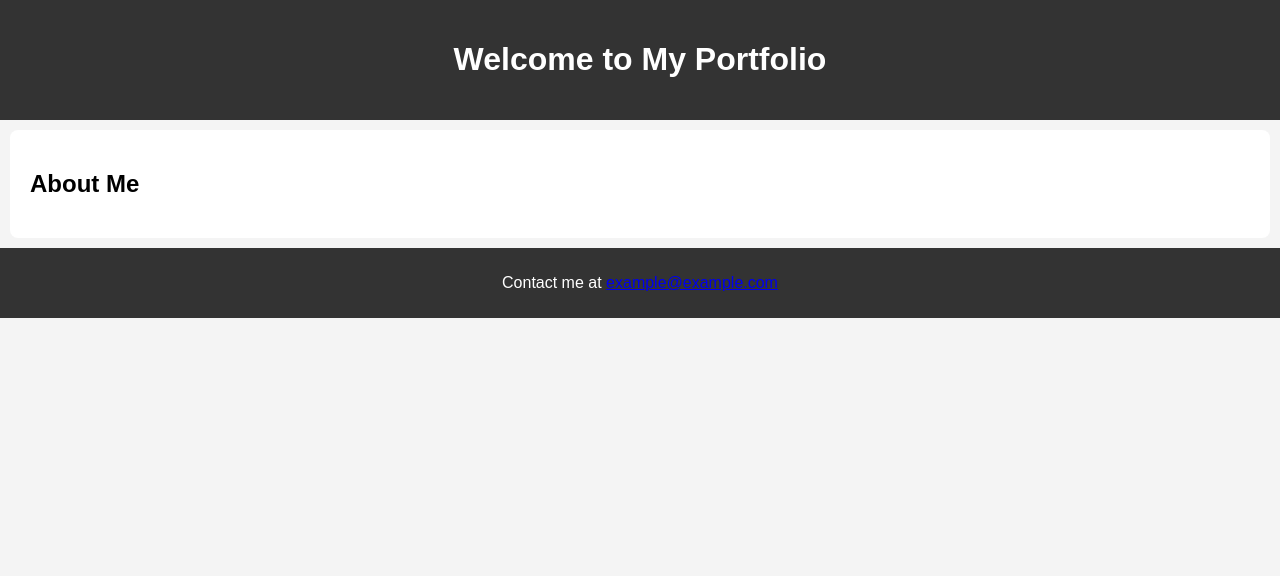
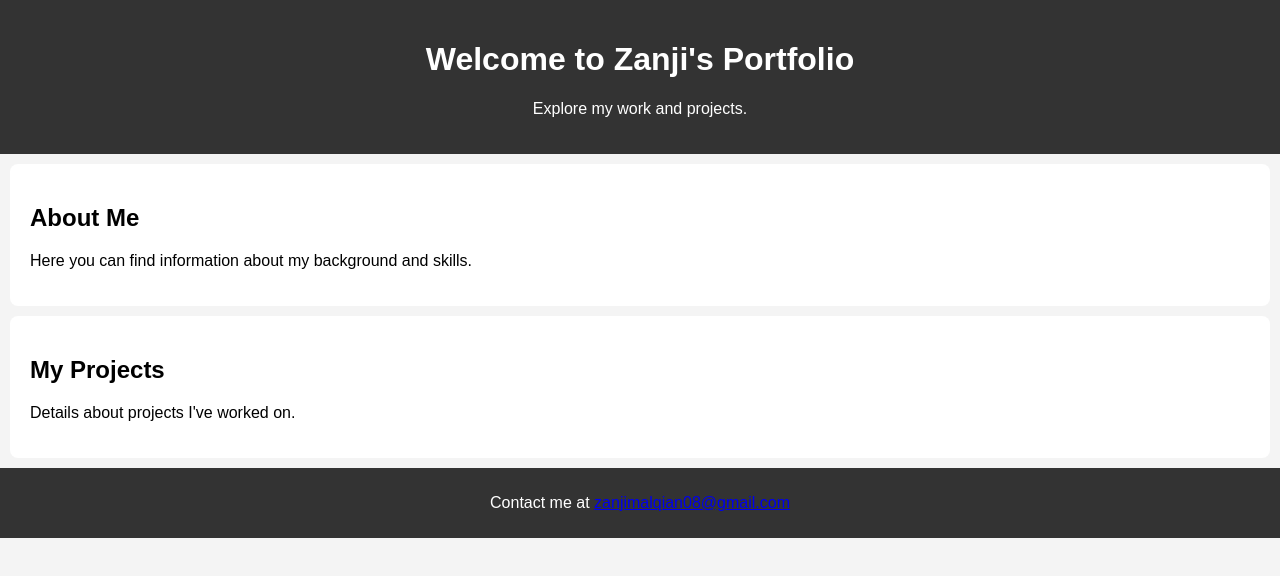
Before and after one commit to zanji-malqian/portfolio, a plain HTML site: page index.html in a window 1280 px wide. Drawn offline with Linux system fonts and the light colour scheme.

Commit message:
Update index.html

```diff
--- a/index.html
+++ b/index.html
@@ -3,19 +3,24 @@
 <head>
     <meta charset="UTF-8">
     <meta name="viewport" content="width=device-width, initial-scale=1.0">
-    <title>My Portfolio</title>
-    <!-- Link ke file CSS -->
+    <title>Zanji's Portfolio</title>
     <link rel="stylesheet" href="styles.css">
 </head>
 <body>
     <header>
-        <h1>Welcome to My Portfolio</h1>
+        <h1>Welcome to Zanji's Portfolio</h1>
+        <p>Explore my work and projects.</p>
     </header>
-    <section>
+    <section id="about">
         <h2>About Me</h2>
+        <p>Here you can find information about my background and skills.</p>
+    </section>
+    <section id="projects">
+        <h2>My Projects</h2>
+        <p>Details about projects I've worked on.</p>
     </section>
     <footer>
-        <p>Contact me at <a href="mailto:zanjimalqian08@gmail.com">example@example.com</a></p>
+        <p>Contact me at <a href="mailto:zanjimalqian08@gmail.com">zanjimalqian08@gmail.com</a></p>
     </footer>
 </body>
 </html>
```
